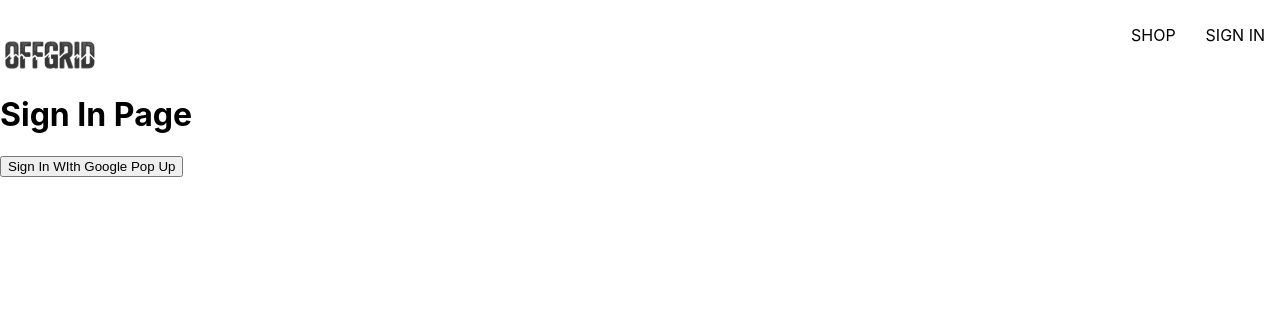
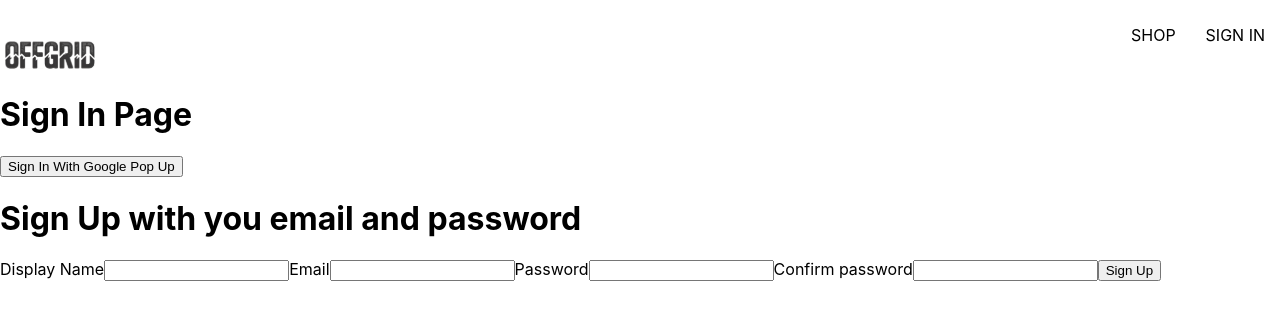
Before and after one commit to tracytray1/ecommerce-offgrid, a React (Vite) app: page /signin in a window 1280 px wide. Shown: the top 320 px of the page. Built offline with nearby package versions, Linux system fonts and the light colour scheme.

Commit message:
added the logic of the sign up form

```diff
--- /dev/null
+++ b/src/components/SignUpForm/SignUpForm.jsx
@@ -0,0 +1,44 @@
+import { useState } from 'react'
+
+
+const defaultFormFields = {
+  displayName: '',
+  email: '',
+  password: '',
+  confirmPassword: ''
+}
+
+const SignUpForm = () => {
+  const [formFields, setFormFields] = useState(defaultFormFields);
+  const {displayName, email, password, confirmPassword } = formFields;
+
+  const handleChange = (event) => {
+    const { name, value } = event.target;
+    setFormFields({ ...formFields, [name]: value });
+  };
+
+  return (
+    <div>
+      <h1>Sign Up with you email and password</h1>
+      <form onSubmit= {() => {}}>
+       <label>Display Name</label>
+        <input type='text' required onChange={handleChange} name="displayName" value={displayName}/>
+
+        <label>Email</label>
+        <input type='email' required onChange={handleChange} name="email" value={email} />
+
+        <label>Password</label>
+        <input type='password' required onChange={handleChange} name="password" value={password} />
+
+        <label>Confirm password</label>
+        <input type='password' required onChange={handleChange} name="confirmPassword" value={confirmPassword} />
+
+        <button type='submit'>Sign Up</button>
+
+      </form>
+
+    </div>
+  )
+}
+
+export default SignUpForm;
--- a/src/routes/SignIn/SignIn.jsx
+++ b/src/routes/SignIn/SignIn.jsx
@@ -3,16 +3,20 @@
     createUserDocumentFromAuth
  } from "../../utils/firebase/firebase";
 
+import SignUpForm from '../../components/SignUpForm/SignUpForm'
+
 const SignIn = () => {
-   const logGoogleUser = async () => {
+ const logGoogleUser = async () => {
      const { user } = await signInWithGooglePopup();
      const userDocRef = await createUserDocumentFromAuth(user);
   }
 
+
   return (
     <div>
       <h1>Sign In Page</h1>
-      <button onClick={logGoogleUser}>Sign In WIth Google Pop Up</button>
+      <button onClick={logGoogleUser}>Sign In With Google Pop Up</button>
+      <SignUpForm/>
     </div>
    );
 }
```
